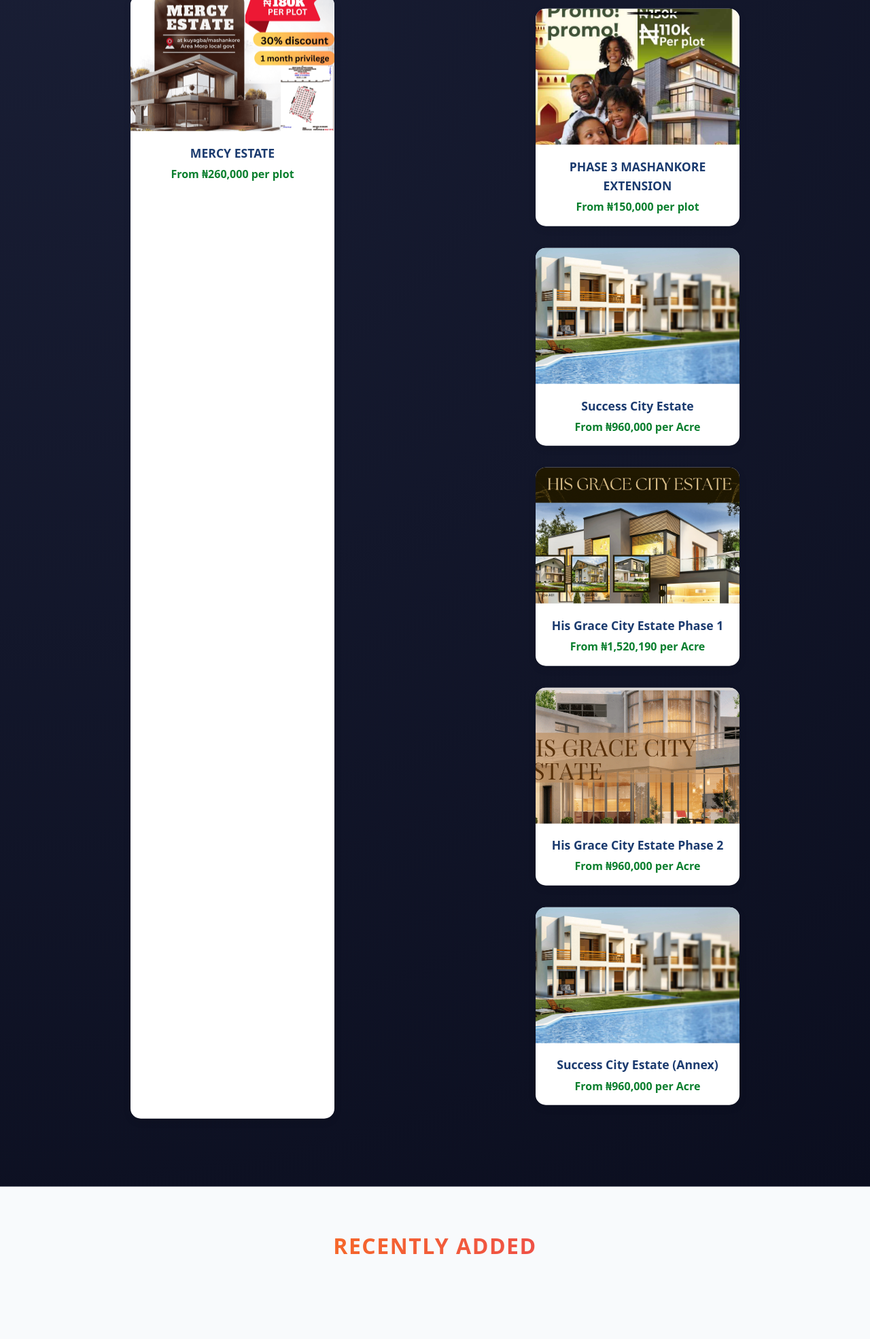
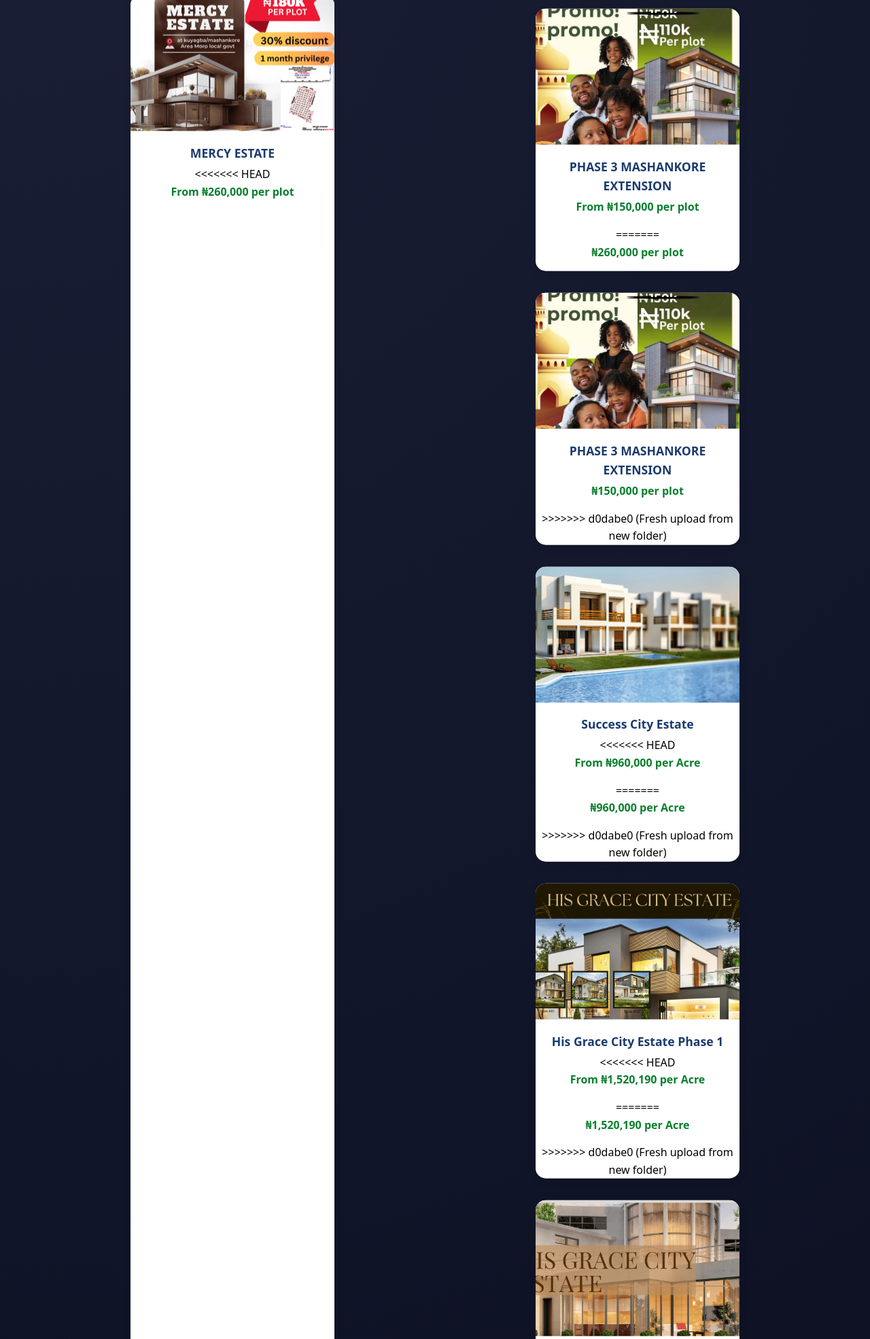
Before and after one commit to aquila4/real-estate-admin, a Flask app: page / in a window 1280 px wide. Shown: the part 1017-2987 px from the top of the page at 68% size. Run offline with Flask 3, Linux system fonts and the light colour scheme.

Commit message:
Fresh upload from new folder

```diff
--- a/templates/home.html
+++ b/templates/home.html
@@ -198,6 +198,7 @@
     <div class="prime-estate-card">
       <img src="{{ url_for('static', filename='image/MERCY ESTATE.png') }}" alt="MERCY ESTATE">
       <h3>MERCY ESTATE</h3>
+<<<<<<< HEAD
       <p class="prime-estate-price">From ₦260,000 per plot</p>
     </div>
 
@@ -208,30 +209,56 @@
       <img src="{{ url_for('static', filename='image/extent.jpg') }}" alt="PHASE 3 MASHANKORE">
       <h3>PHASE 3 MASHANKORE EXTENSION</h3>
       <p class="prime-estate-price">From ₦150,000 per plot</p>
+=======
+      <p class="prime-estate-price">₦260,000 per plot</p>
+    </div>
+
+
+    <div class="prime-estate-card">
+      <img src="{{ url_for('static', filename='image/extent.jpg') }}" alt="PHASE 3 MASHANKORE">
+      <h3>PHASE 3 MASHANKORE EXTENSION</h3>
+      <p class="prime-estate-price">₦150,000 per plot</p>
+>>>>>>> d0dabe0 (Fresh upload from new folder)
     </div>
 
     <div class="prime-estate-card">
       <img src="{{ url_for('static', filename='image/success.jpg') }}" alt="Success City Estate">
       <h3>Success City Estate</h3>
+<<<<<<< HEAD
       <p class="prime-estate-price">From ₦960,000 per Acre</p>
+=======
+      <p class="prime-estate-price">₦960,000 per Acre</p>
+>>>>>>> d0dabe0 (Fresh upload from new folder)
     </div>
 
     <div class="prime-estate-card">
       <img src="{{ url_for('static', filename='image/hisgrace1.png') }}" alt="His Grace City Estate Phase 1">
       <h3>His Grace City Estate Phase 1</h3>
+<<<<<<< HEAD
       <p class="prime-estate-price">From ₦1,520,190 per Acre</p>
+=======
+      <p class="prime-estate-price">₦1,520,190 per Acre</p>
+>>>>>>> d0dabe0 (Fresh upload from new folder)
     </div>
 
     <div class="prime-estate-card">
       <img src="{{ url_for('static', filename='image/hisgrace2.png') }}" alt="His Grace City Estate Phase 2">
       <h3>His Grace City Estate Phase 2</h3>
+<<<<<<< HEAD
       <p class="prime-estate-price">From ₦960,000 per Acre</p>
+=======
+      <p class="prime-estate-price">₦960,000 per Acre</p>
+>>>>>>> d0dabe0 (Fresh upload from new folder)
     </div>
 
     <div class="prime-estate-card">
       <img src="{{ url_for('static', filename='image/success.jpg') }}" alt="Success City Estate (Annex)">
       <h3>Success City Estate (Annex)</h3>
+<<<<<<< HEAD
       <p class="prime-estate-price">From ₦960,000 per Acre</p>
+=======
+      <p class="prime-estate-price">₦960,000 per Acre</p>
+>>>>>>> d0dabe0 (Fresh upload from new folder)
     </div>
 
   </div>
```
